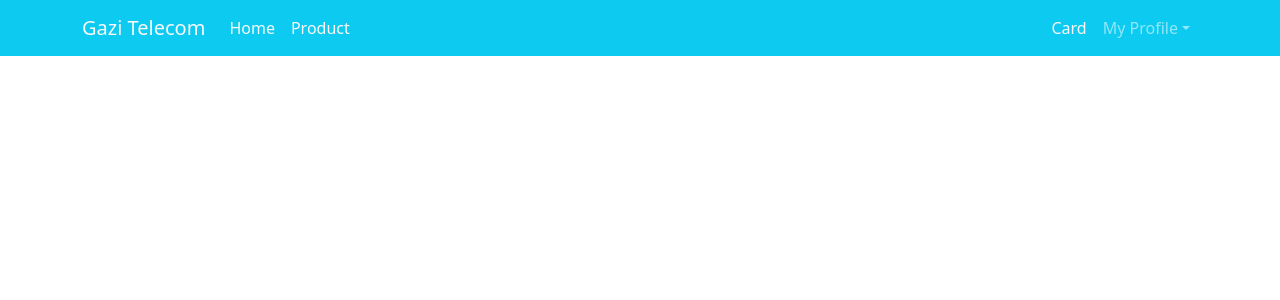
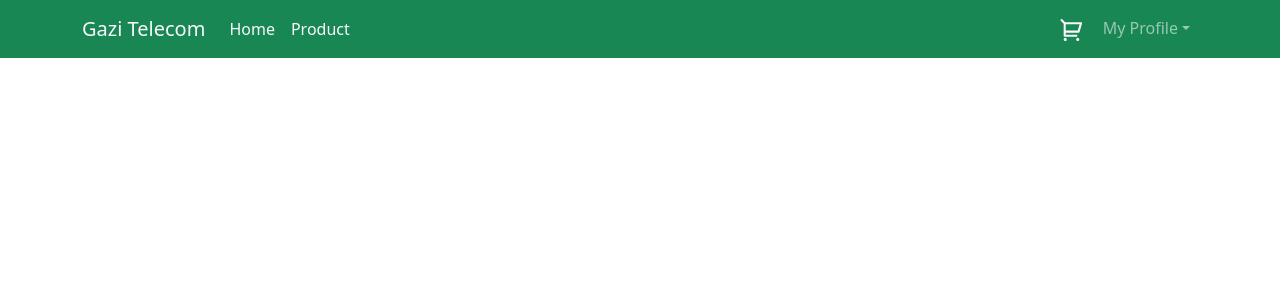
Before and after one commit to mrazadtamal/Gazi-Telecom-2022, a React (Create React App) app: page / in a window 1280 px wide. Shown: the top 300 px of the page. Built offline with nearby package versions, Linux system fonts and the light colour scheme.

Commit message:
navbar done

```diff
--- a/package.json
+++ b/package.json
@@ -10,6 +10,7 @@
     "react": "^18.0.0",
     "react-bootstrap": "^2.2.3",
     "react-dom": "^18.0.0",
+    "react-icons": "^4.3.1",
     "react-scripts": "5.0.0",
     "web-vitals": "^2.1.4"
   },
--- a/src/components/Navbar/Navbar.jsx
+++ b/src/components/Navbar/Navbar.jsx
@@ -1,9 +1,10 @@
 import React from "react";
 import { Navbar, Nav, Container, NavDropdown } from "react-bootstrap";
+import { RiShoppingCart2Line } from "react-icons/ri";
 
 const NavBar = () => {
   return (
-    <Navbar collapseOnSelect expand="lg" bg="info" variant="dark">
+    <Navbar collapseOnSelect expand="lg" bg="success" variant="dark">
       <Container>
         <Navbar.Brand className="text-light" href="#home">
           Gazi Telecom
@@ -19,8 +20,12 @@ const NavBar = () => {
             </Nav.Link>
           </Nav>
           <Nav>
-            <Nav.Link className="text-light" href="#deets">
-              Card
+            <Nav.Link className="text-light ">
+              <span>
+                <RiShoppingCart2Line
+                  style={{ width: "30px", height: "25px" }}
+                />
+              </span>
             </Nav.Link>
             <NavDropdown
               className="text-light"
```
Also changed, not shown: 1 other file (tests, documents, lock files or other folders).
